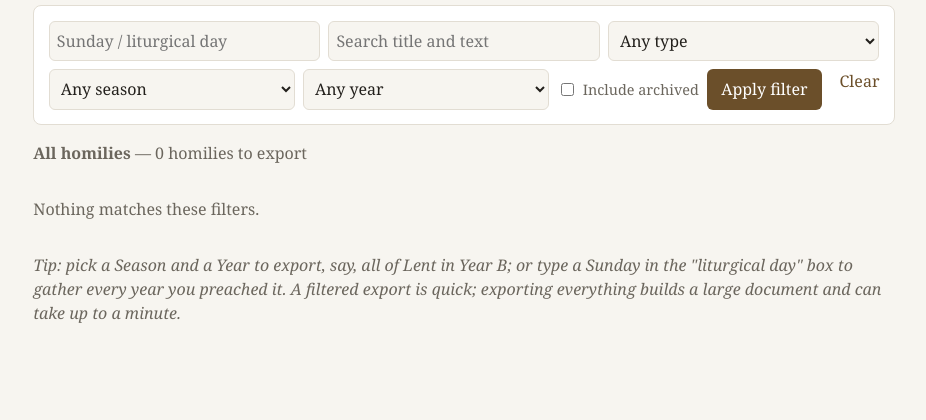
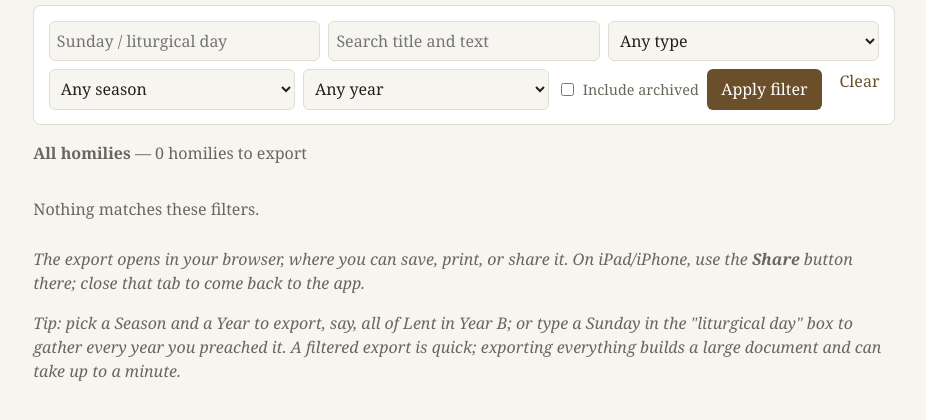
Before and after one commit to nnajioforobinna-cell/homily-manager, a Flask app: page /export in a window 1280 px wide. Shown: the part 308-728 px from the top of the page, without its empty margins (176-1102 px from the left). Run offline with Flask 3, Linux system fonts and the light colour scheme; data that the repository does not hold is empty.

Commit message:
Open exports and the backup download in the browser (iPad app fix)
In the iPad "Add to Home Screen" app (standalone, no browser toolbar), a
download/view took over the window with no Share or Back button, so the user
had to force-quit. The Word/PDF export and the backup download now open in a
new browser tab (target="_blank"), where the Share sheet (save/print/mail) is
available and the tab can be closed to return to the app. Added a short hint.

Co-Authored-By: Claude Opus 4.8 <noreply@anthropic.com>

```diff
--- a/templates/backup.html
+++ b/templates/backup.html
@@ -14,9 +14,9 @@ lost. (This is separate from the app's code, which is kept on GitHub.)</p>
 </div>
 
 <div class="backup-actions">
-  <a class="btn" href="{{ url_for('backup_download') }}">Download a backup</a>
-  <span class="muted-note">Save it to an external drive, or an iCloud/Dropbox
-    folder, for a copy that is safe even if something happens to this mac.</span>
+  <a class="btn" href="{{ url_for('backup_download') }}" target="_blank" rel="noopener">Download a backup</a>
+  <span class="muted-note">Opens in your browser — then save it to Files,
+    iCloud/Dropbox, or an external drive, for a copy that is safe off this device.</span>
 </div>
 
 <form method="post" action="{{ url_for('backup_save') }}" class="backup-save">
--- a/templates/export.html
+++ b/templates/export.html
@@ -47,12 +47,16 @@ its readings and text — so even a large export comes out complete.</p>
 
 <div class="export-buttons">
   {% if count %}
-    <a class="btn" href="{{ word_url }}">Export to Word</a>
-    <a class="btn" href="{{ pdf_url }}">Export to PDF</a>
+    <a class="btn" href="{{ word_url }}" target="_blank" rel="noopener">Export to Word</a>
+    <a class="btn" href="{{ pdf_url }}" target="_blank" rel="noopener">Export to PDF</a>
   {% else %}
     <p class="empty">Nothing matches these filters.</p>
   {% endif %}
 </div>
+
+<p class="muted-note" style="margin-top:0.6rem;">The export opens in your browser,
+where you can save, print, or share it. On iPad/iPhone, use the <strong>Share</strong>
+button there; close that tab to come back to the app.</p>
 
 <p class="muted-note" style="margin-top:1rem;">Tip: pick a <em>Season</em> and a
 <em>Year</em> to export, say, all of Lent in Year B; or type a Sunday in the
```
